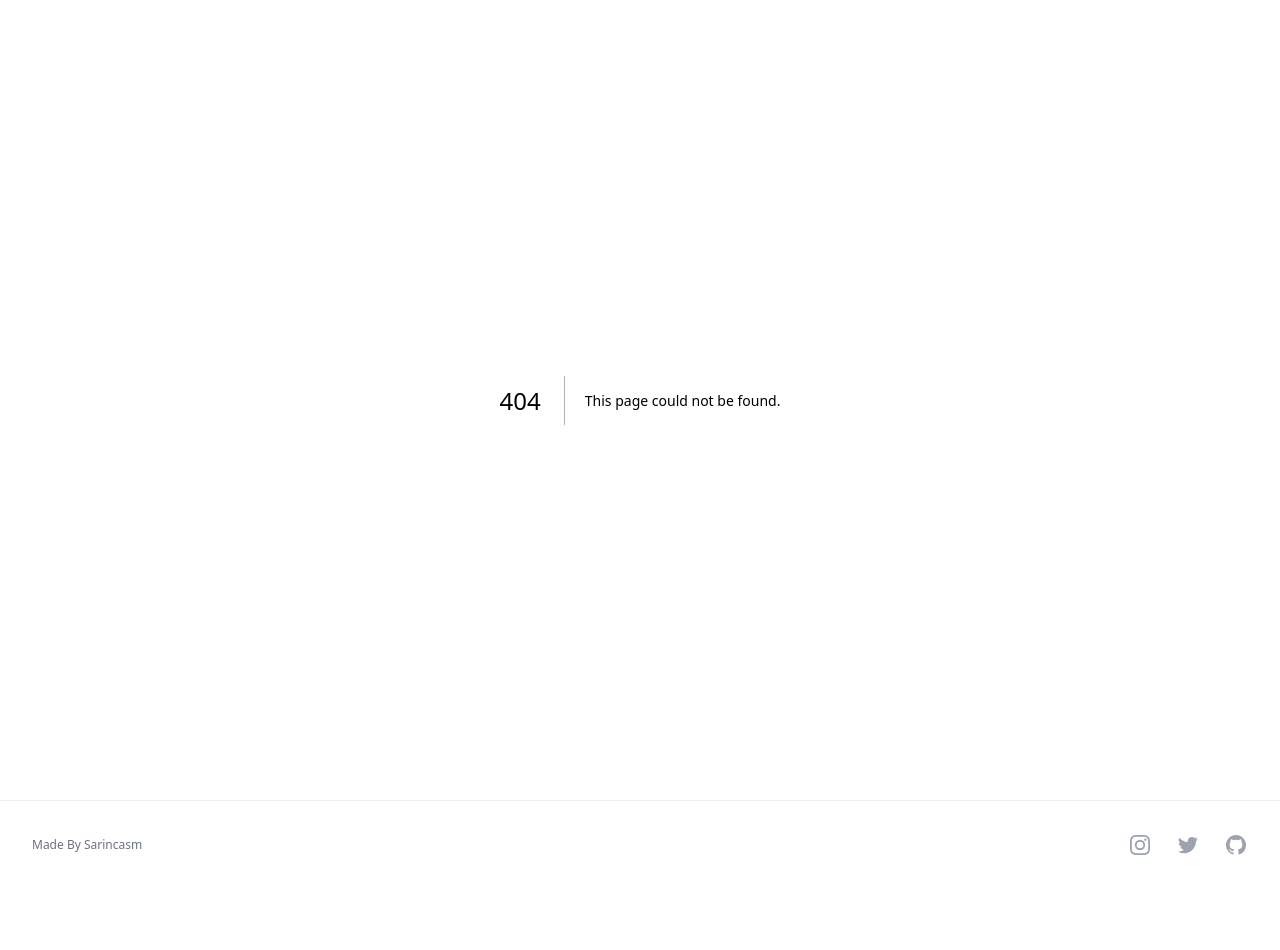
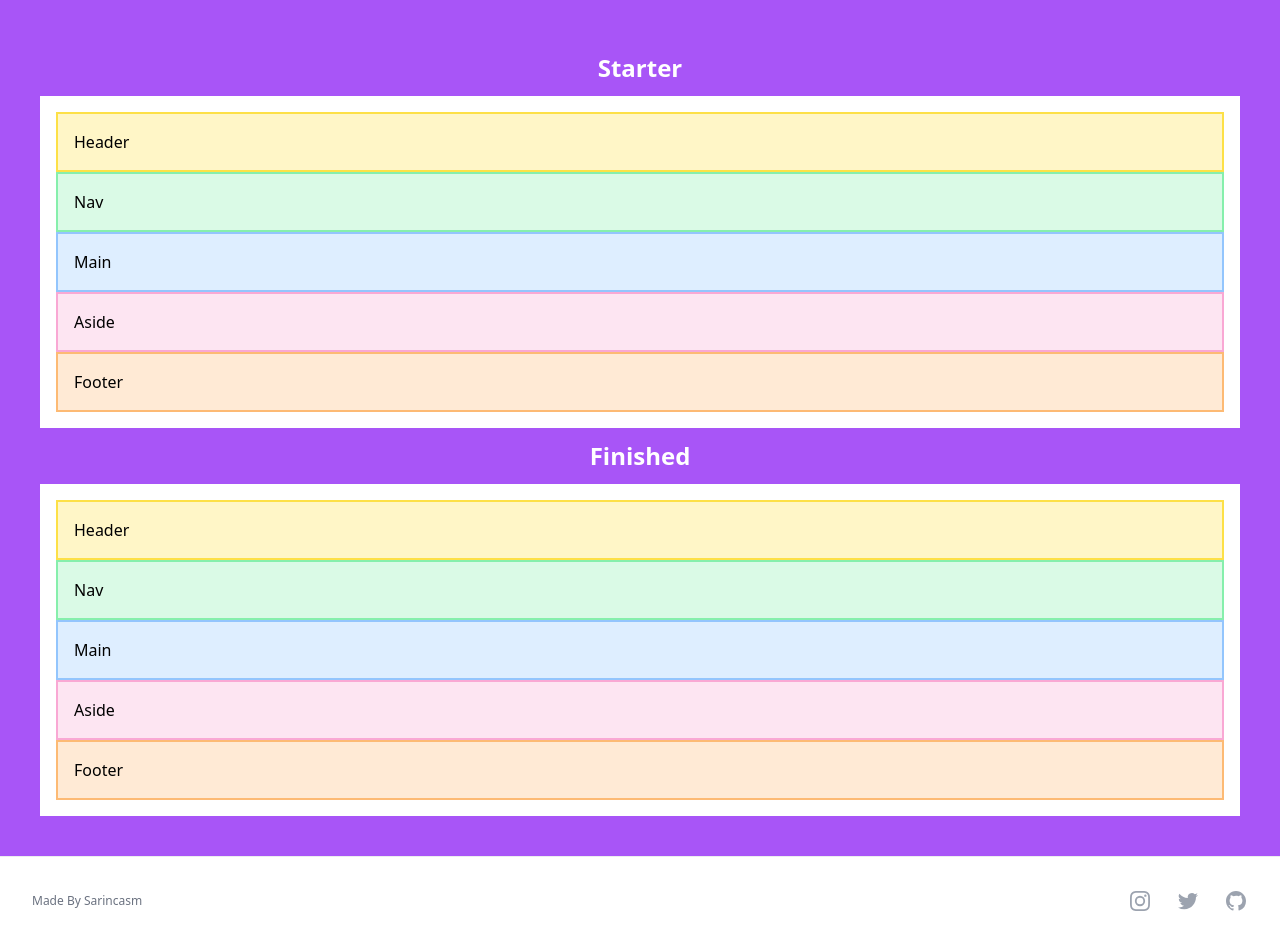
Before and after one commit to sarincasm/jar-of-dirt, a Next.js app in the folder style/css-fundamentals/: page /flexbox/recipes/holy-grail-layout in a window 1280 px wide. Before the commit this address had no page. Shown: the top 950 px of the page. Before the commit the page ends 905 px from the top, so only its background shows below. Built offline with nearby package versions, Linux system fonts and the light colour scheme.

Commit message:
css fundamentals starter: flexbox recipes - holy grail layout

```diff
--- a/style/css-fundamentals/app/flexbox/page.tsx
+++ b/style/css-fundamentals/app/flexbox/page.tsx
@@ -64,6 +64,17 @@ export default function Page() {
 				title: 'Flexbox',
 			},
 		},
+		{
+			href: '/recipes',
+			title: 'Recipes',
+			description:
+				"Let's see how we can use Flexbox in some practical every-day examples.",
+			date: '2023-05-24',
+			category: {
+				href: `${base}`,
+				title: 'Flexbox',
+			},
+		},
 	].map((post) => ({...post, href: base + post.href}))
 	const mainTitle = 'Module 4: Flexbox'
 	const mainDescription = 'Flexbox'
--- /dev/null
+++ b/style/css-fundamentals/app/flexbox/recipes/holy-grail-layout/page.tsx
@@ -0,0 +1,64 @@
+function renderStarter() {
+	return (
+		<section className="p-4 bg-white">
+			<header className="border-2 p-4 border-yellow-300 bg-yellow-300/30">
+				Header
+			</header>
+			<section>
+				<nav className="border-2 p-4 border-green-300 bg-green-300/30">
+					Nav
+				</nav>
+				<main className="border-2 p-4 border-blue-300 bg-blue-300/30">
+					Main
+				</main>
+				<aside className="border-2 p-4 border-pink-300 bg-pink-300/30">
+					Aside
+				</aside>
+			</section>
+			<footer className="border-2 p-4 border-orange-300 bg-orange-300/30">
+				Footer
+			</footer>
+		</section>
+	)
+}
+
+function renderDone() {
+	return (
+		<section className="p-4 bg-white">
+			<header className="border-2 p-4 border-yellow-300 bg-yellow-300/30">
+				Header
+			</header>
+			<section>
+				<nav className="border-2 p-4 border-green-300 bg-green-300/30">
+					Nav
+				</nav>
+				<main className="border-2 p-4 border-blue-300 bg-blue-300/30">
+					Main
+				</main>
+				<aside className="border-2 p-4 border-pink-300 bg-pink-300/30">
+					Aside
+				</aside>
+			</section>
+			<footer className="border-2 p-4 border-orange-300 bg-orange-300/30">
+				Footer
+			</footer>
+		</section>
+	)
+}
+
+export default function Page() {
+	return (
+		<main className="bg-purple-500">
+			<div className="p-10">
+				<h2 className="text-2xl font-bold my-3 text-center text-white">
+					Starter
+				</h2>
+				{renderStarter()}
+				<h2 className="text-2xl font-bold my-3 text-center text-white">
+					Finished
+				</h2>
+				{renderDone()}
+			</div>
+		</main>
+	)
+}
--- /dev/null
+++ b/style/css-fundamentals/app/flexbox/recipes/page.tsx
@@ -0,0 +1,24 @@
+import {LinkGrid, GridPost} from '@/components/LinkGrid'
+
+export default function Page() {
+	const base = '/flexbox/recipes'
+	const categoryTitle = 'Flexbox Recipes'
+	const posts: GridPost[] = [
+		{
+			href: '/holy-grail-layout',
+			title: 'Holy Grail Layout',
+			description: 'Holy Grail Layout',
+			date: '2023-05-26',
+			category: {
+				href: `${base}`,
+				title: categoryTitle,
+			},
+		},
+	].map((post) => ({...post, href: base + post.href}))
+
+	const mainTitle = 'Flexbox Recipes'
+	const mainDescription =
+		"Let's see how we can use Flexbox in some practical every-day examples."
+
+	return LinkGrid({posts, mainTitle, mainDescription})
+}
```
